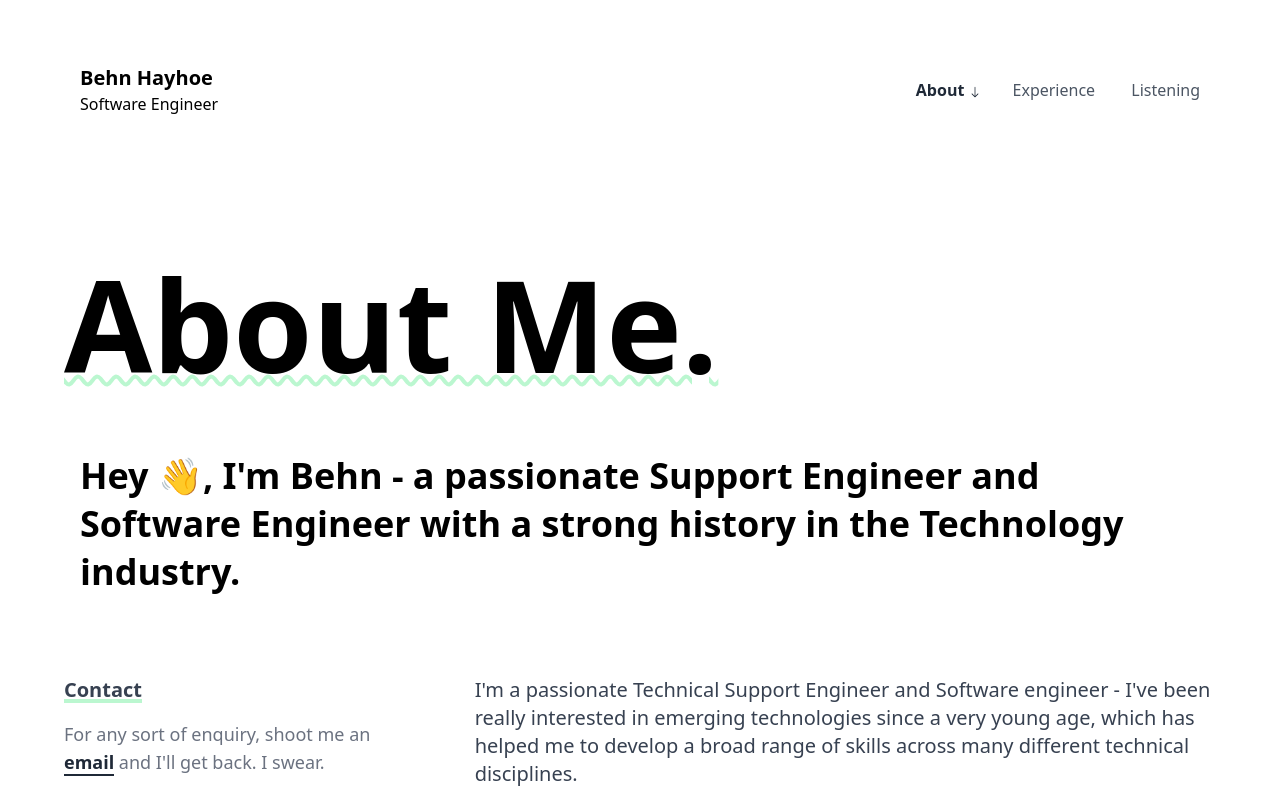
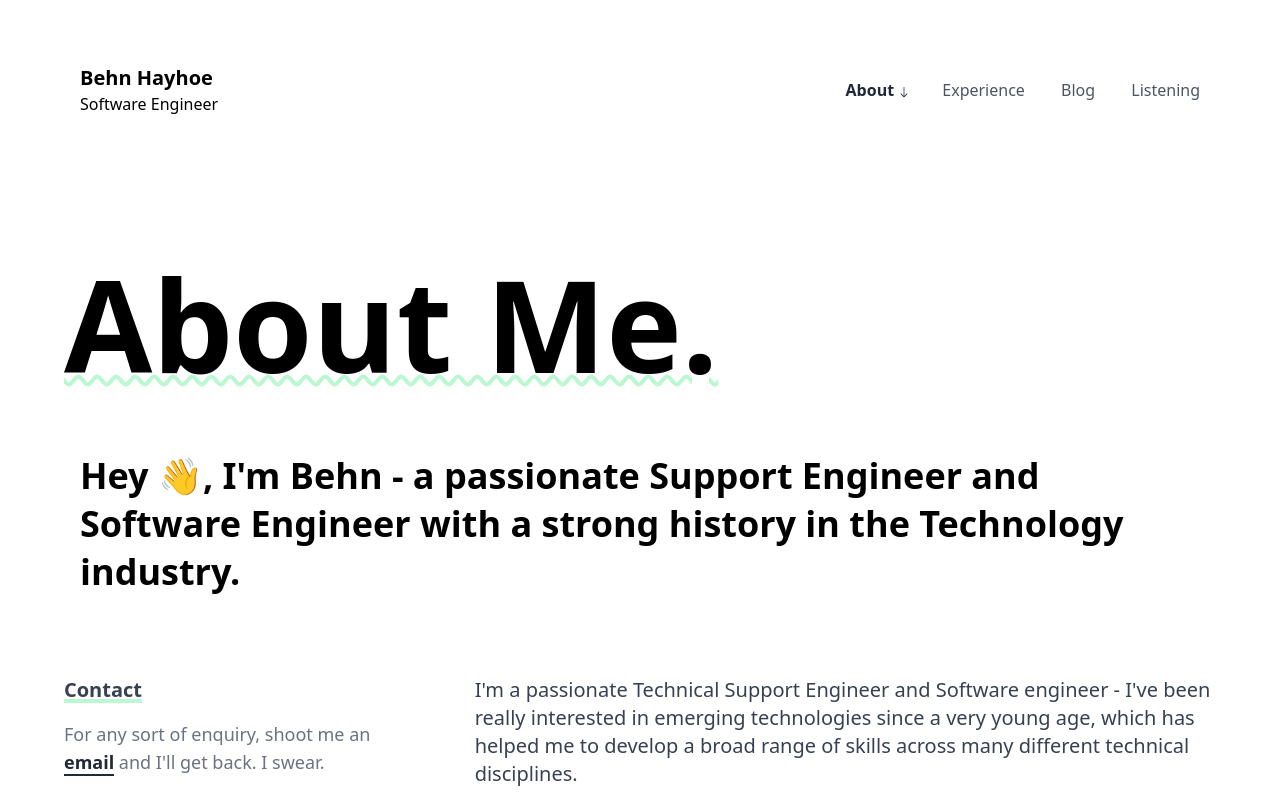
Before and after one commit to BehnH/portfolio, a Next.js app: page /about in a window 1280 px wide. Shown: the top 800 px of the page. Built offline with nearby package versions, Linux system fonts and the light colour scheme.

Commit message:
components: Add blog to navbar

```diff
--- a/components/Navigation.tsx
+++ b/components/Navigation.tsx
@@ -73,6 +73,31 @@
                             )}
                         </a>
                     </Link>
+                    <Link href="/blog" legacyBehavior>
+                        <a
+                            className={`text-base  ${router.asPath === "/blog"
+                                    ? "text-gray-800 font-bold"
+                                    : "text-gray-600 font-normal "
+                                }`}
+                        >
+                            Blog{" "}
+                            {router.asPath === "/blog" && (
+                                <svg
+                                    xmlns="http://www.w3.org/2000/svg"
+                                    width="16"
+                                    height="16"
+                                    fill="currentColor"
+                                    className="bi bi-arrow-down inline-block h-3 w-3"
+                                    viewBox="0 0 16 16"
+                                >
+                                    <path
+                                        fillRule="evenodd"
+                                        d="M8 1a.5.5 0 0 1 .5.5v11.793l3.146-3.147a.5.5 0 0 1 .708.708l-4 4a.5.5 0 0 1-.708 0l-4-4a.5.5 0 0 1 .708-.708L7.5 13.293V1.5A.5.5 0 0 1 8 1z"
+                                    />
+                                </svg>
+                            )}
+                        </a>
+                    </Link>
                     <Link href="/listening" legacyBehavior>
                         <a
                             className={`text-base  ${router.asPath === "/listening"
```
